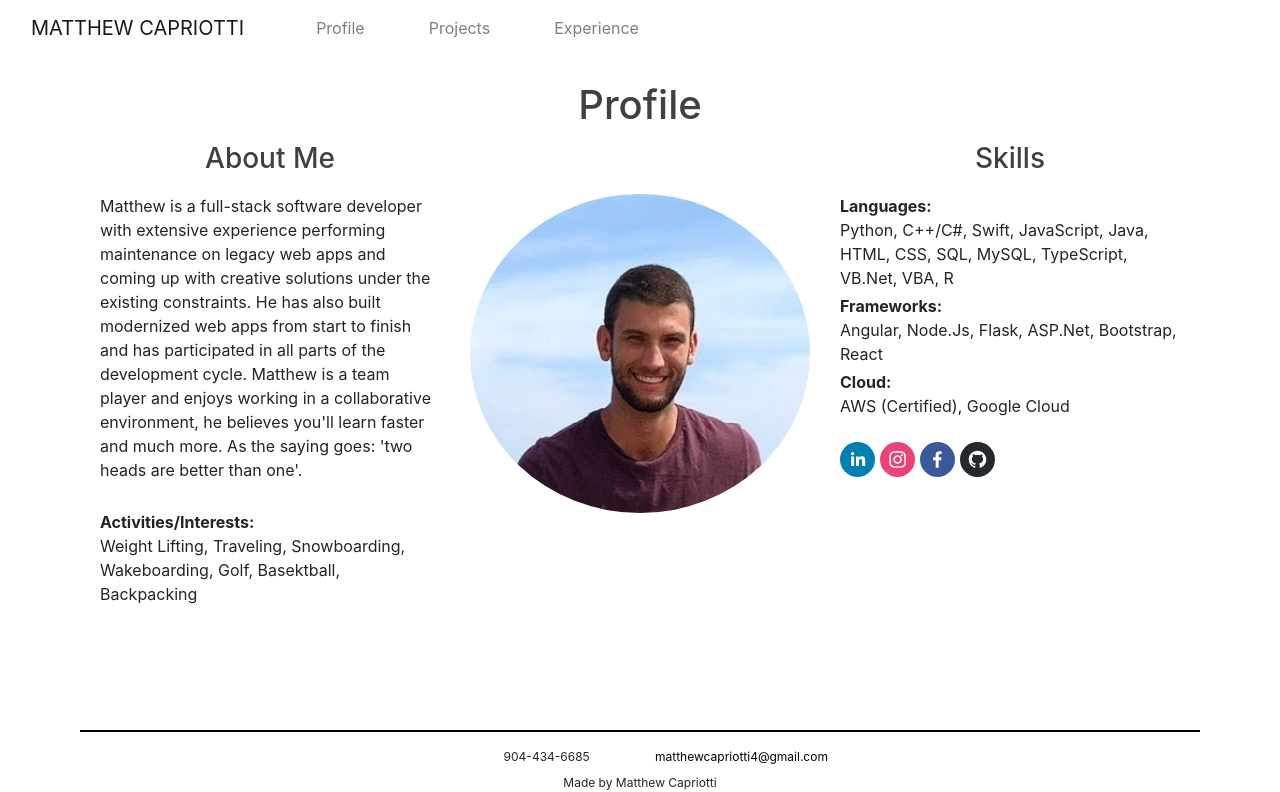
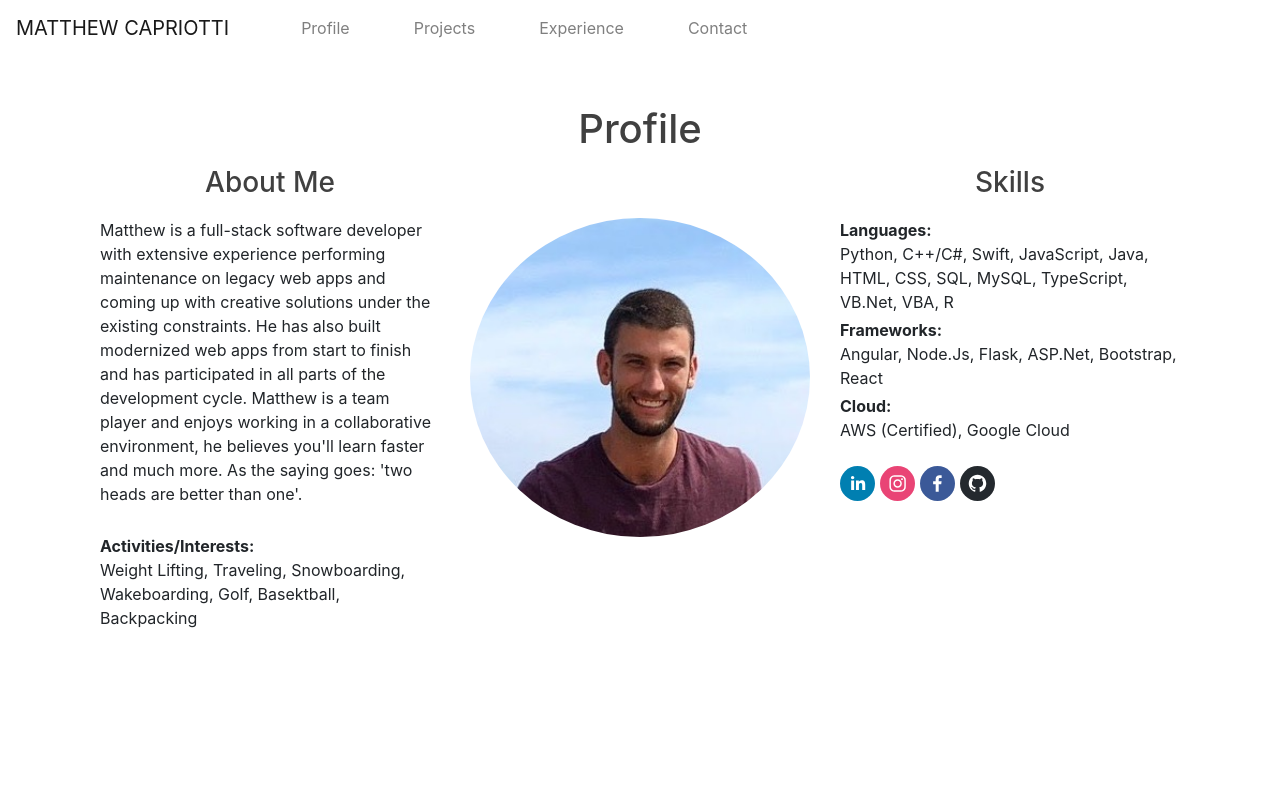
Before and after one commit to MatthewCapriotti/Portfolio, a React (Create React App) app: page / in a window 1280 px wide. Shown: the top 792 px of the page. Built offline with nearby package versions, Linux system fonts and the light colour scheme.

Commit message:
converted to single page with scrolling

```diff
--- a/package.json
+++ b/package.json
@@ -18,6 +18,7 @@
     "react-router-dom": "^5.2.0",
     "react-router-redux": "^4.0.8",
     "react-scripts": "4.0.1",
+    "react-scroll": "^1.8.1",
     "react-vertical-timeline-component": "^3.3.3",
     "simple-react-footer": "^1.0.2",
     "web-vitals": "^0.2.4"
--- a/src/Components/Header.js
+++ b/src/Components/Header.js
@@ -3,18 +3,24 @@ import Navbar from 'react-bootstrap/Navbar'
 import Nav from 'react-bootstrap/Nav'
 import Container from 'react-bootstrap/Container'
 
-const Header = () => {
+
+const Header = (props) => {
     return (
       <Container fluid>
-      <Navbar bg="white" variant="light" sticky="top">
-        <Navbar.Brand href={process.env.PUBLIC_URL + "/#"}>MATTHEW CAPRIOTTI</Navbar.Brand>
+
+       <Navbar bg="white" variant="light" fixed="top">
+        <Navbar.Brand onClick={props.scrollFunctions.profile}>MATTHEW CAPRIOTTI</Navbar.Brand>
         <Nav className="mr-auto">
-          <Nav.Item className="pl-5"><Nav.Link href={process.env.PUBLIC_URL + "/#"}>Profile</Nav.Link></Nav.Item>
+         {/*  <Nav.Item className="pl-5"><Nav.Link href={process.env.PUBLIC_URL + "/#"}>Profile</Nav.Link></Nav.Item>
           <Nav.Item className="pl-5"><Nav.Link href={process.env.PUBLIC_URL + "/#/Projects"}>Projects</Nav.Link></Nav.Item>
-          <Nav.Item className="pl-5"><Nav.Link href={process.env.PUBLIC_URL + "/#/Experience"}>Experience</Nav.Link></Nav.Item>
+          <Nav.Item className="pl-5"><Nav.Link href={process.env.PUBLIC_URL + "/#/Experience"}>Experience</Nav.Link></Nav.Item> */}
+          <Nav.Item className="pl-5"><Nav.Link onClick={props.scrollFunctions.profile}>Profile</Nav.Link></Nav.Item>
+          <Nav.Item className="pl-5"><Nav.Link onClick={props.scrollFunctions.projects}>Projects</Nav.Link></Nav.Item>
+          <Nav.Item className="pl-5"><Nav.Link onClick={props.scrollFunctions.experience}>Experience</Nav.Link></Nav.Item>
+          <Nav.Item className="pl-5"><Nav.Link onClick={props.scrollFunctions.contact}>Contact</Nav.Link></Nav.Item>
         </Nav>
       </Navbar>
       </Container>
        )
- }
+    }
  export default Header
--- a/src/Components/Profile.js
+++ b/src/Components/Profile.js
@@ -22,6 +22,11 @@ class Profile extends Component {
   render() {
 
     return (
+        <>
+        <br />
+        <br />
+        <br />
+        <h1 className="profileHeader">Profile</h1>
         <Container>
             <Row className="header-row">
                 <Col className="text-center"><h3>About Me</h3></Col>
@@ -58,6 +63,7 @@ class Profile extends Component {
                 </Col>
             </Row>
         </Container>
+        </>
     );
     }
 }
--- a/src/Nav/routes.js
+++ b/src/Nav/routes.js
@@ -1,10 +1,8 @@
 import { HashRouter, Route, Switch} from 'react-router-dom';
 import React from 'react';
-import Experience from '../Views/Experience'
 import Home from '../Views/Home'
-import Projects from '../Views/Projects'
-import Header from '../Components/Header'
-import Footer from '../Components/Footer'
+
+
 
 
 
@@ -14,17 +12,17 @@ export const Routes = () => {
 
     return (
       <div>
-        <Header />
+
         <div className="container">
          <HashRouter >
           <Switch>
-          <Route path="/Experience" component={Experience}/>
-          <Route path="/Projects" component={Projects} />
+          {/* <Route path="/Experience" component={Experience}/>
+          <Route path="/Projects" component={Projects} /> */}
           <Route exact path="/" component={Home} />
         </Switch>
         </HashRouter>
         </div>
-        <Footer />
+
       </div>
     );
   };
--- a/src/Views/Experience.js
+++ b/src/Views/Experience.js
@@ -10,6 +10,9 @@ class Experience extends Component {
 
     return (
         <div >
+            <br />
+        <br />
+            <h1 className="profileHeader">Experience</h1>
         <Timeline/>
         </div>
     );
--- a/src/Views/Home.js
+++ b/src/Views/Home.js
@@ -1,14 +1,61 @@
-import React, {Component} from 'react'
+import React, {Component, createRef} from 'react'
 import Profile from '../Components/Profile'
+import Footer from '../Components/Footer'
+import Projects from '../Views/Projects'
+import Experience from '../Views/Experience'
+import Header from '../Components/Header'
 
 class Home extends Component {
 
+    constructor(props) {
+        super(props);
+        this.scrollProfile = createRef();
+        this.scrollProjects = createRef();
+        this.scrollExperience = createRef();
+        this.scrollContact = createRef();
+      }
+
+      scrollSmoothProfile = () => {
+        this.scrollProfile.current.scrollIntoView({ behavior: "smooth" });
+      };
+      scrollSmoothProjects= () => {
+        this.scrollProjects.current.scrollIntoView({ behavior: "smooth" });
+      };
+      scrollSmoothExperience = () => {
+        this.scrollExperience.current.scrollIntoView({ behavior: "smooth" });
+      };
+      scrollSmoothContact = () => {
+        this.scrollContact.current.scrollIntoView({ behavior: "smooth" });
+      };
+
+
   render() {
+    const scrollFunctions = {
+        profile: this.scrollSmoothProfile,
+        projects: this.scrollSmoothProjects,
+        experience: this.scrollSmoothExperience,
+        contact: this.scrollSmoothContact
+    }
 
     return (
         <>
-        <h1 className="profileHeader">Profile</h1>
+        <Header scrollFunctions={scrollFunctions}/>
+        <div ref={this.scrollProfile}>
         <Profile></Profile>
+        </div>
+
+        <br />
+        <br />
+        <div ref={this.scrollProjects}>
+        <Projects></Projects>
+        </div>
+
+        <div ref={this.scrollExperience}>
+        <Experience></Experience>
+        </div>
+        <div ref={this.scrollContact}>
+        <Footer />
+       </div>
         </>
     );
     }
--- a/src/Views/Projects.js
+++ b/src/Views/Projects.js
@@ -8,6 +8,9 @@ class Projects extends Component {
     return (
         <>
         <br />
+        <br />
+        <br />
+        <h1 className="profileHeader">Projects</h1>
         <ProjectEntries />
         </>
     );
```
Also changed, not shown: 2 other files (tests, documents, lock files or other folders).
